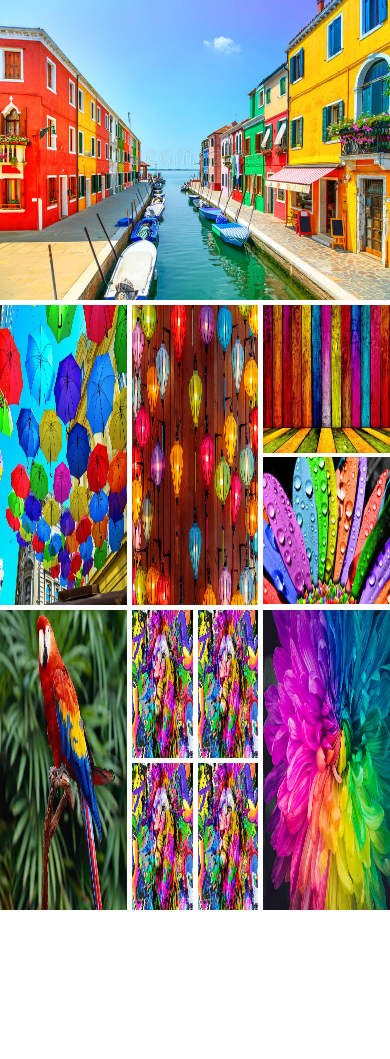
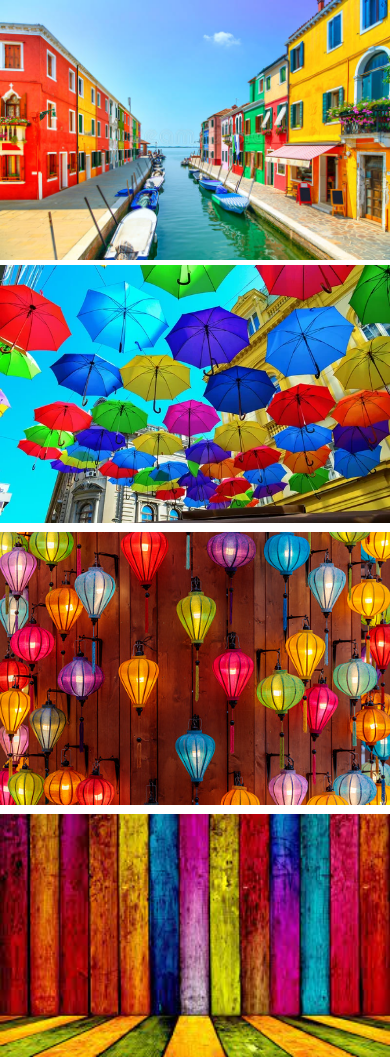
Before and after one commit to Fahimteam/simple-responsive, a plain HTML site: page flex _and_grid/flex-and-grid.html in a window 390 px wide. Shown: the top 1059 px of the page. Before the commit the page ends 915 px from the top, so only its background shows below. Drawn offline with Linux system fonts and the light colour scheme.

Commit message:
responsive

```diff
--- a/flex _and_grid/fg.css
+++ b/flex _and_grid/fg.css
@@ -28,3 +28,13 @@
     grid-template-columns: repeat(2,1fr);
     gap: 5px;
 }
+@media  screen and (max-width:576px) {
+    .row{
+        flex-direction: column;
+        height: auto;
+    }
+    .grid-tem{
+        grid-template-columns: repeat(1,1fr);
+    }
+
+}
```
